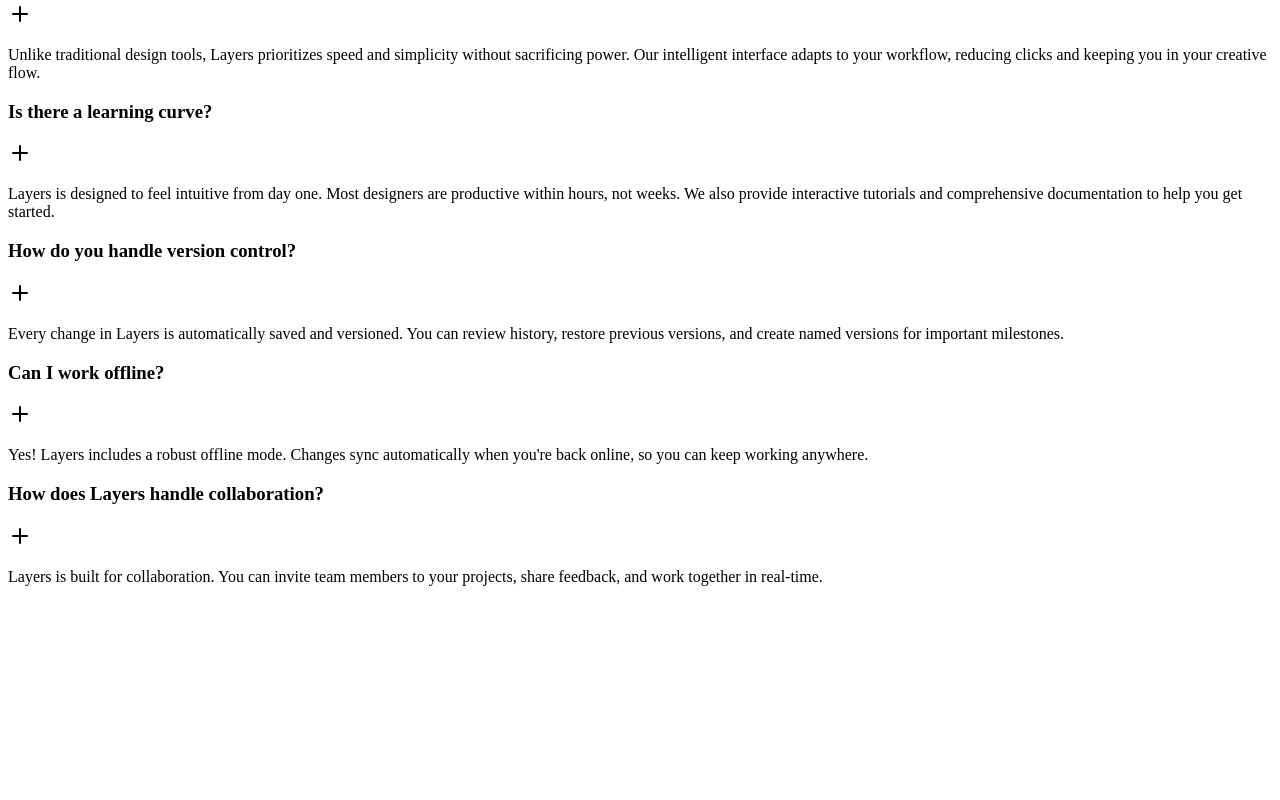
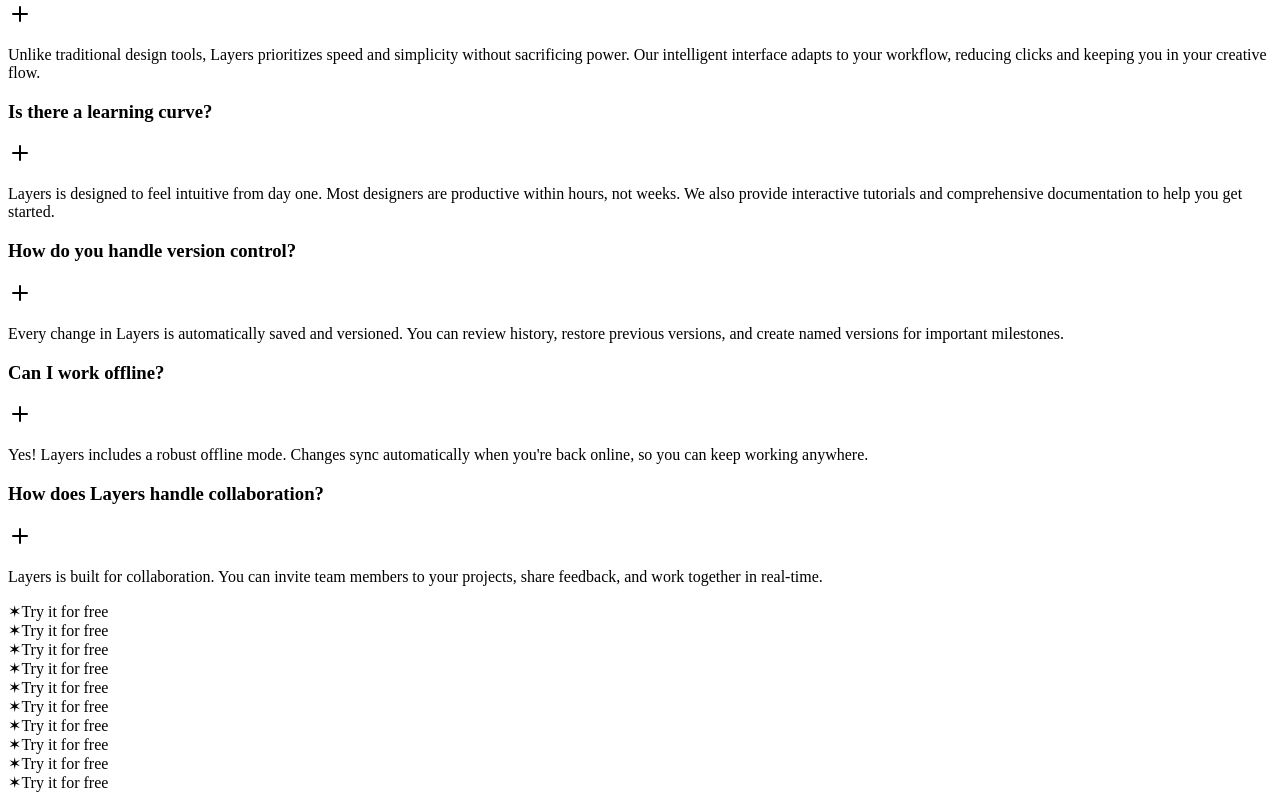
Before and after one commit to mr-Ayalk/SAAS_landing_page1, a Next.js app: page / in a window 1280 px wide. Shown: the part 8616-9416 px from the top of the page. Before the commit the page ends 9218 px from the top, so only its background shows below. Built offline with nearby package versions, Linux system fonts and the light colour scheme.

Commit message:
static call to action page completed

```diff
--- a/src/app/page.tsx
+++ b/src/app/page.tsx
@@ -1,3 +1,4 @@
+import CallToAction from "@/sections/CallToAction";
 import Faqs from "@/sections/Faqs";
 import Features from "@/sections/Features";
 import Hero from "@/sections/Hero";
@@ -16,6 +17,7 @@
             <Features />
             <Integrations />
             <Faqs />
+            <CallToAction/>
         </>
     );
 }
--- a/src/sections/CallToAction.tsx
+++ b/src/sections/CallToAction.tsx
@@ -1,3 +1,18 @@
 export default function CallToAction() {
-    return <div>Call To Action</div>;
+    return (
+        <section className="py-24">
+            <div className="overflow-x-clip p-4 flex ">
+                <div className="flex flex-none gap-16 text-7xl md:text-8xl font-medium  ">
+                    {Array.from({ length: 10 }).map((_, i) => (
+                        <div key={i} className="flex items-center gap-16">
+                            <span className="text-lime-400 text-7xl">
+                                &#10038;
+                            </span>
+                            <span>Try it for free</span>
+                        </div>
+                    ))}
+                </div>
+            </div>
+        </section>
+    );
 }
```
